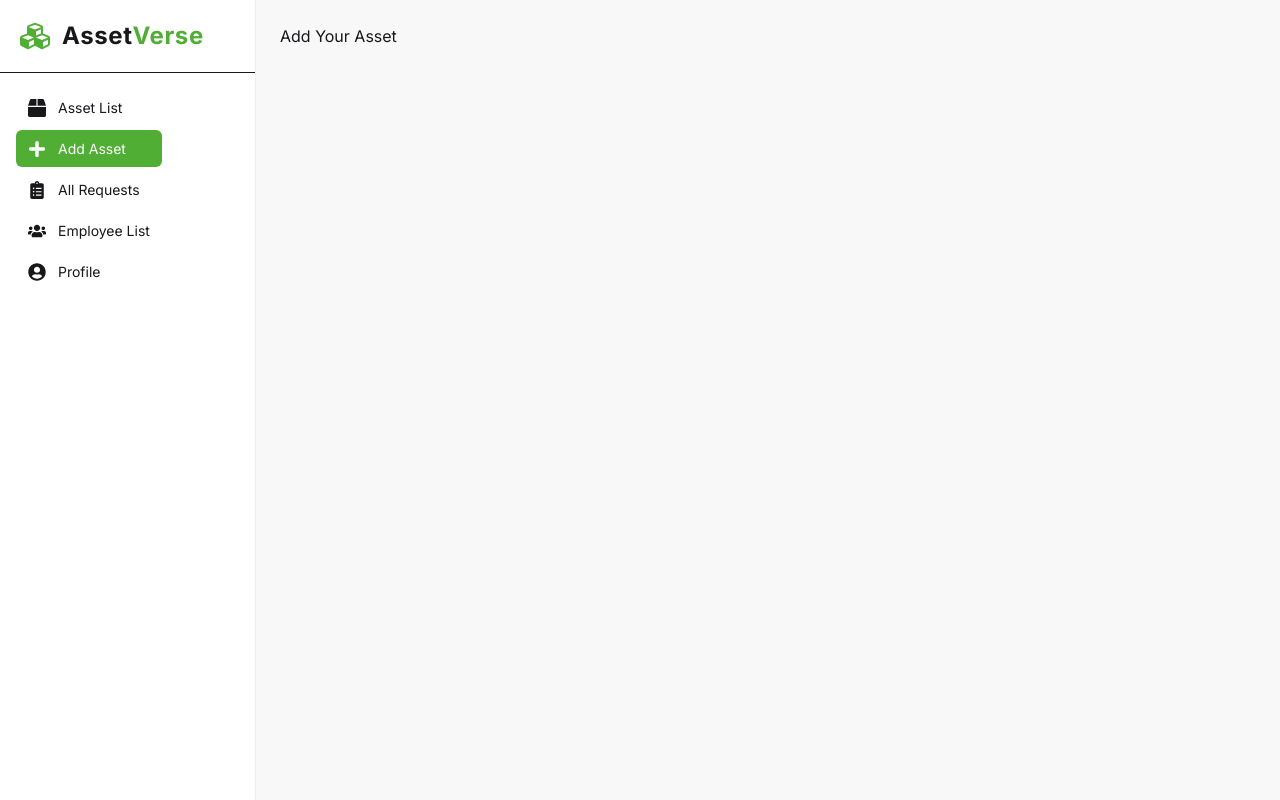
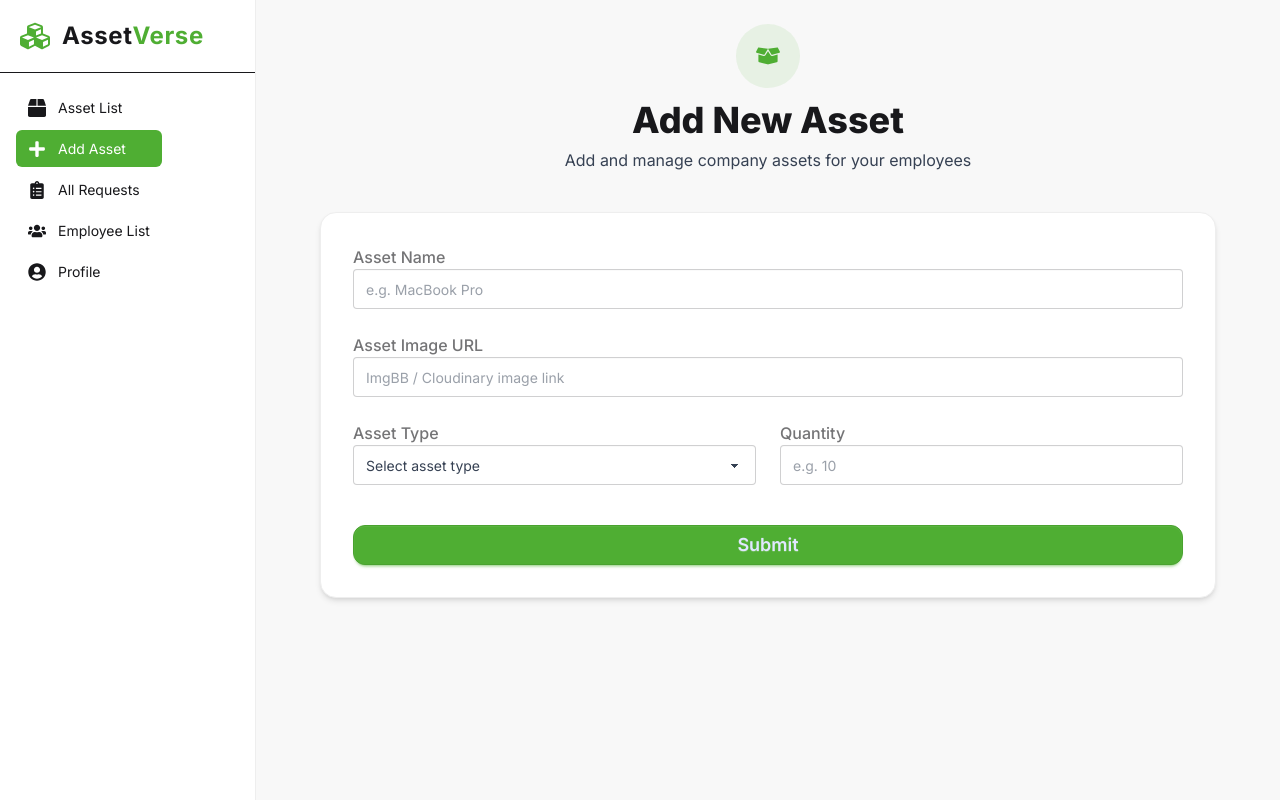
Before and after one commit to Hlamong55/asset-verse-client, a React (Vite) app: page /dashboard/hr/add-asset in a window 1280 px wide. Built offline with nearby package versions, Linux system fonts and the light colour scheme; no server answers; sample sign-in values are in the browser's storage.

Commit message:
implement add an asset page

```diff
--- a/src/pages/Dashboard/HRDashboard/AddAsset.jsx
+++ b/src/pages/Dashboard/HRDashboard/AddAsset.jsx
@@ -1,11 +1,150 @@
-import React from 'react';
+import { useForm } from "react-hook-form";
+import useAxiosSecure from "../../../hooks/useAxiosSecure";
+import { useNavigate } from "react-router";
+import Swal from "sweetalert2";
+import { FaBoxOpen } from "react-icons/fa";
 
 const AddAsset = () => {
-    return (
+  const axiosSecure = useAxiosSecure();
+  const navigate = useNavigate();
+
+  const {
+    register,
+    handleSubmit,
+    formState: { errors },
+    reset,
+  } = useForm();
+
+  const onSubmit = async (data) => {
+    const assetData = {
+      productName: data.productName,
+      productImage: data.productImage,
+      productType: data.productType,
+      productQuantity: Number(data.productQuantity),
+    };
+
+    try {
+      await axiosSecure.post("/assets", assetData);
+
+      Swal.fire({
+        icon: "success",
+        title: "Asset Added Successfully",
+        timer: 2000,
+        showConfirmButton: false,
+      });
+
+      reset();
+      navigate("/dashboard/hr/asset-list");
+    } catch (err) {
+      Swal.fire(
+        "Error",
+        err.response?.data?.message || "Failed to add asset",
+        "error"
+      );
+    }
+  };
+
+  return (
+    <div className="max-w-4xl mx-auto">
+      <div className="text-center mb-10">
+        <div className="inline-flex items-center justify-center w-16 h-16 rounded-full bg-primary/10 text-primary mb-3">
+          <FaBoxOpen className="text-2xl" />
+        </div>
+        <h2 className="text-4xl font-extrabold">Add New Asset</h2>
+        <p className="text-gray-700 mt-2">
+          Add and manage company assets for your employees
+        </p>
+      </div>
+
+      <form
+        onSubmit={handleSubmit(onSubmit)}
+        className="bg-base-100 border border-base-300 rounded-2xl shadow-md p-8 space-y-6"
+      >
         <div>
-            <h1>Add Your Asset</h1>
+          <label className="label">
+            <span className="label-text font-medium">Asset Name</span>
+          </label>
+          <input
+            {...register("productName", {
+              required: "Asset name is required",
+            })}
+            className="input text-gray-700 input-bordered w-full"
+            placeholder="e.g. MacBook Pro"
+          />
+          {errors.productName && (
+            <p className="text-error text-sm mt-1">
+              {errors.productName.message}
+            </p>
+          )}
         </div>
-    );
+
+        <div>
+          <label className="label">
+            <span className="label-text font-medium">Asset Image URL</span>
+          </label>
+          <input
+            {...register("productImage", {
+              required: "Image URL is required",
+            })}
+            className="input input-bordered text-gray-700 w-full"
+            placeholder="ImgBB / Cloudinary image link"
+          />
+          {errors.productImage && (
+            <p className="text-error text-sm mt-1">
+              {errors.productImage.message}
+            </p>
+          )}
+        </div>
+
+        <div className="grid grid-cols-1 md:grid-cols-2 gap-6">
+          <div>
+            <label className="label">
+              <span className="label-text font-medium">Asset Type</span>
+            </label>
+            <select
+              {...register("productType", { required: true })}
+              className="select select-bordered text-gray-700 w-full"
+            >
+              <option value="">Select asset type</option>
+              <option value="Returnable">Returnable</option>
+              <option value="Non-returnable">Non-returnable</option>
+            </select>
+          </div>
+
+          <div>
+            <label className="label">
+              <span className="label-text font-medium">Quantity</span>
+            </label>
+            <input
+              type="number"
+              min={1}
+              {...register("productQuantity", {
+                required: "Quantity is required",
+                min: { value: 1, message: "Minimum quantity is 1" },
+              })}
+              className="input input-bordered text-gray-700 w-full"
+              placeholder="e.g. 10"
+            />
+            {errors.productQuantity && (
+              <p className="text-error text-sm mt-1">
+                {errors.productQuantity.message}
+              </p>
+            )}
+          </div>
+        </div>
+
+        <div className="pt-4">
+          <button
+            type="submit"
+            className="btn btn-primary w-full text-lg rounded-xl
+                       transition-transform duration-200 hover:scale-105"
+          >
+            Submit
+          </button>
+        </div>
+      </form>
+    </div>
+  );
 };
 
 export default AddAsset;
--- a/src/pages/Dashboard/HRDashboard/AssetList.jsx
+++ b/src/pages/Dashboard/HRDashboard/AssetList.jsx
@@ -1,17 +1,20 @@
 import { useState } from "react";
+import { useSearchParams, Link } from "react-router";
 import { useQuery } from "@tanstack/react-query";
 import useAxiosSecure from "../../../hooks/useAxiosSecure";
 import EditAsset from "./EditAsset";
-import { Link } from "react-router";
 
 const AssetList = () => {
   const axiosSecure = useAxiosSecure();
+  const [searchParams, setSearchParams] = useSearchParams();
+  const pageFromURL = Number(searchParams.get("page")) || 1;
+  const limit = Number(searchParams.get("limit")) || 10;
+
+  const [page, setPage] = useState(pageFromURL);
   const [selectedAsset, setSelectedAsset] = useState(null);
-  const [page, setPage] = useState(1);
-  const limit = 10;
 
   const { data, isLoading, refetch } = useQuery({
-    queryKey: ["assets", page],
+    queryKey: ["assets", page, limit],
     queryFn: async () => {
       const res = await axiosSecure.get(
         `/assets?page=${page}&limit=${limit}`
@@ -24,15 +27,18 @@ const AssetList = () => {
   const assets = data?.assets || [];
   const totalPages = Math.ceil((data?.total || 0) / limit);
 
+  const updatePage = (newPage) => {
+    setPage(newPage);
+    setSearchParams({ page: newPage, limit });
+  };
+
   return (
-    <div className="space-y-6">
-      <h2 className="text-3xl font-bold text-center">Asset List</h2>
+    <div className="space-y-8">
+      <h2 className="text-4xl font-extrabold text-center">Asset List</h2>
 
       {!isLoading && assets.length === 0 && (
         <div className="min-h-[60vh] flex flex-col items-center justify-center text-center">
-          <h3 className="text-2xl font-semibold">
-            No assets found
-          </h3>
+          <h3 className="text-2xl font-semibold">No assets found</h3>
           <p className="text-gray-600 mt-2">
             Start managing your company assets by adding one.
           </p>
@@ -59,7 +65,6 @@ const AssetList = () => {
                   <th className="text-center">Action</th>
                 </tr>
               </thead>
-
               <tbody>
                 {assets.map((asset) => (
                   <tr key={asset._id}>
@@ -100,11 +105,19 @@ const AssetList = () => {
           </div>
 
           {/* pagination */}
-          <div className="flex justify-center gap-2 mt-4">
+          <div className="flex justify-center items-center gap-2 mt-6">
+            <button
+              className="btn btn-sm"
+              disabled={page === 1}
+              onClick={() => updatePage(page - 1)}
+            >
+              Previous
+            </button>
+
             {[...Array(totalPages).keys()].map((num) => (
               <button
                 key={num}
-                onClick={() => setPage(num + 1)}
+                onClick={() => updatePage(num + 1)}
                 className={`btn btn-sm ${
                   page === num + 1 ? "btn-primary" : "btn-outline"
                 }`}
@@ -112,6 +125,14 @@ const AssetList = () => {
                 {num + 1}
               </button>
             ))}
+
+            <button
+              className="btn btn-sm"
+              disabled={page === totalPages}
+              onClick={() => updatePage(page + 1)}
+            >
+              Next
+            </button>
           </div>
         </>
       )}
```
